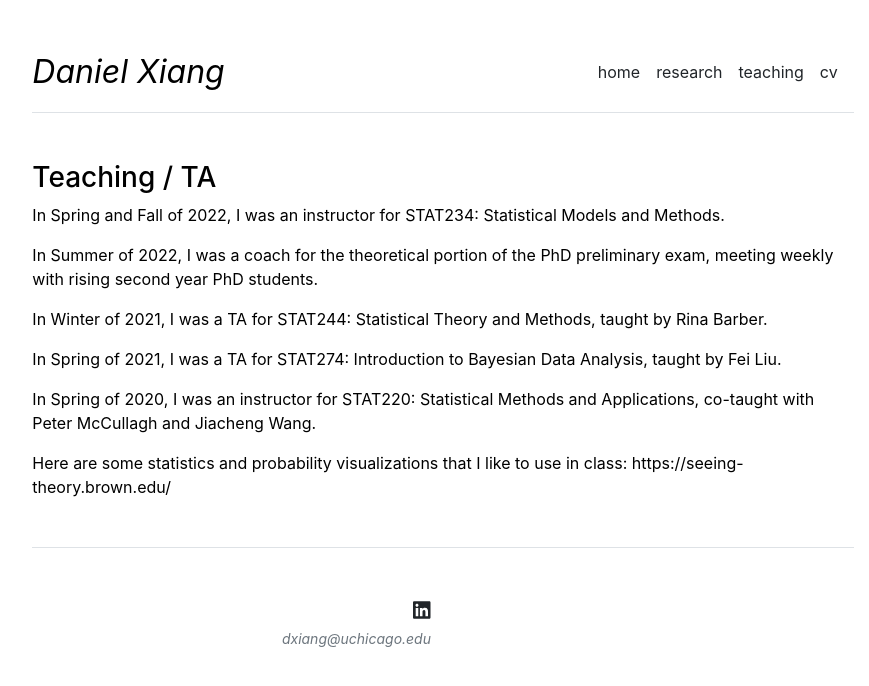
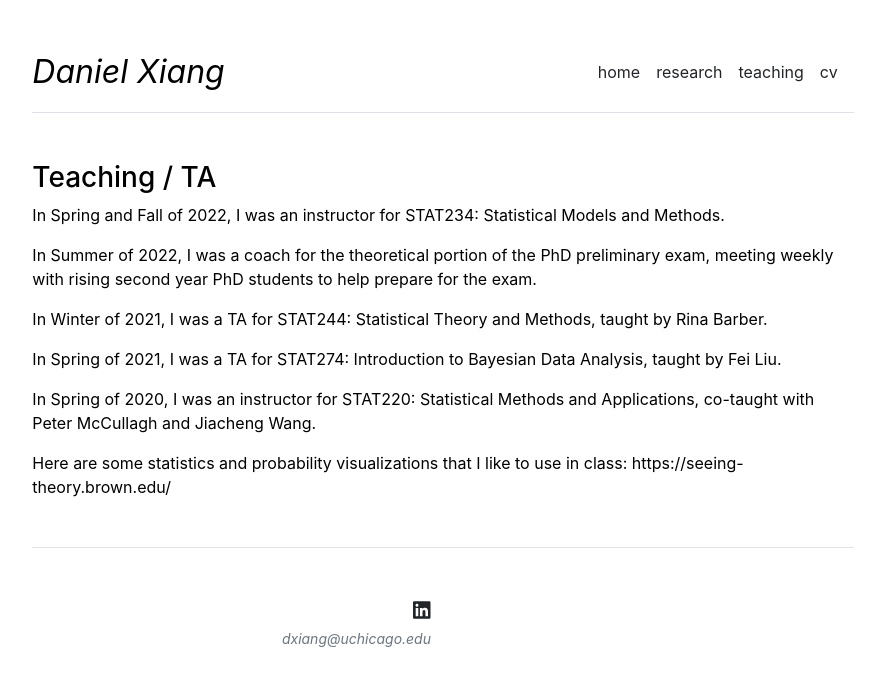
Before and after one commit to dan-xiang/dan-xiang.github.io, a Jekyll site: the page built from teaching.md, in a window 1280 px wide. Shown: the top 686 px of the page, without its empty margins (197-1066 px from the left). Built offline with Jekyll 4.4.1, drawn with Linux system fonts in a browser that asks for light colours.

Commit message:
Update teaching.md
Signed-off-by: dan-xiang <120136833+dan-xiang@users.noreply.github.com>

```diff
--- a/teaching.md
+++ b/teaching.md
@@ -9,7 +9,7 @@
 
 In Spring and Fall of 2022, I was an instructor for STAT234: Statistical Models and Methods.
 
-In Summer of 2022, I was a coach for the theoretical portion of the PhD preliminary exam, meeting weekly with rising second year PhD students.
+In Summer of 2022, I was a coach for the theoretical portion of the PhD preliminary exam, meeting weekly with rising second year PhD students to help prepare for the exam.
 
 In Winter of 2021, I was a TA for STAT244: Statistical Theory and Methods, taught by Rina Barber.
 
```
